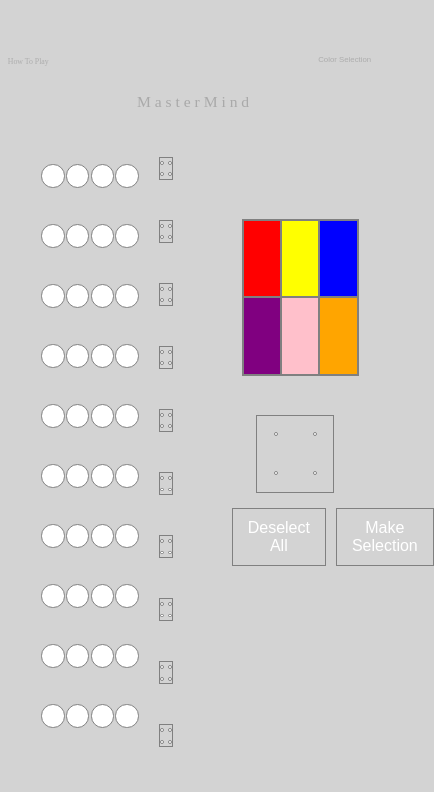
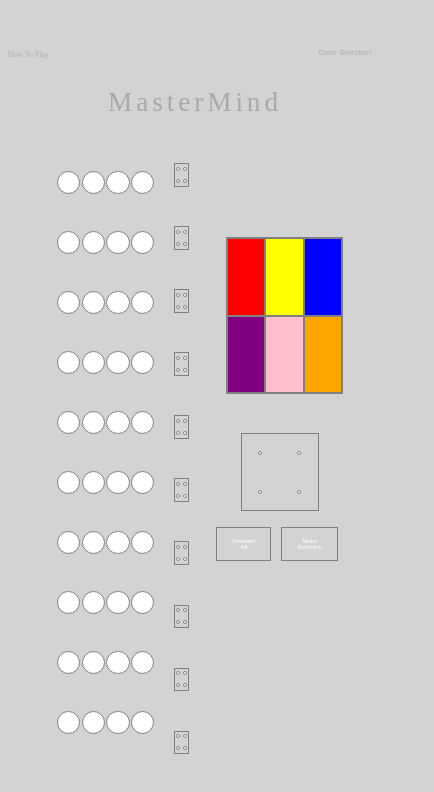
Before and after one commit to teyotobias/MasterMind, a plain HTML site: page index.html in a window 390 px wide. Shown: the whole page, 434 px wide, since content can reach past the window. Drawn offline with Linux system fonts and the light colour scheme.

Commit message:
Part 1 of responsive edits.

```diff
--- a/main.css
+++ b/main.css
@@ -167,14 +167,14 @@ body {
     display: flex;
     justify-content: center;
     align-items: center;
-    width: 100%;
+    width: auto;
     height: 12vmin;
     margin-top: 3px;
 
 }
 
 header {
-    font-size: 4vmin;
+    font-size: 7vmin;
     color: darkgrey;
     letter-spacing: 1vmin;
     margin-top: 5vmin;
@@ -310,6 +310,7 @@ h1 {
     width: 100px;
     background-color: lightgrey;
     border: 1px solid gray;
+    font-size: 16px;
 }
 #play-again {
     visibility: hidden;
@@ -347,15 +348,7 @@ h1 {
 
 
 
-@media screen and (max-width: 500px) {
-    #board {
-        width: 30vmin;
-    }
-    #results {
-        width: 7.5vmin;
-    }
 
-}
 @media screen and (max-width: 400px) {
     #board {
         width: 25vmin;
@@ -402,6 +395,27 @@ h1 {
         width: 6vmin;
     }
 
+}
+@media screen and (max-width: 800px) {
+    #select, #deselect {
+        font-size: 10px;
+    }
+    #right-section {
+        margin-left: 10vmin;
+    }
+}
+@media screen and (max-width: 550px) {
+    #select, #deselect {
+        font-size: 8px;
+    }
+    #right-section {
+        margin-left: 7vmin;
+    }
+}
+@media screen and (max-width: 450px) {
+    #select, #deselect {
+        font-size: 6px;
+    }
 }
 @media screen and (max-width: 300px) {
     #select, #deselect {
```
